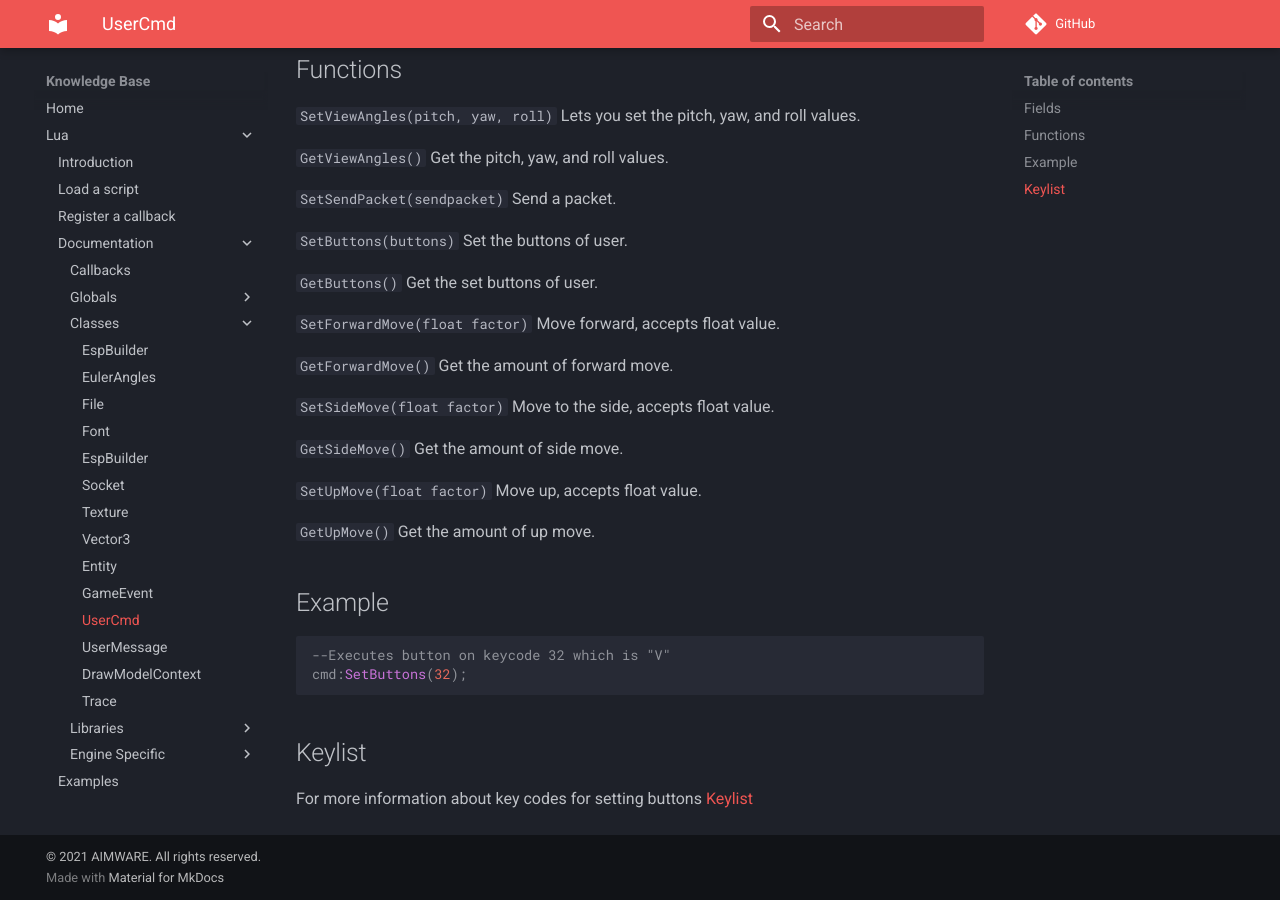
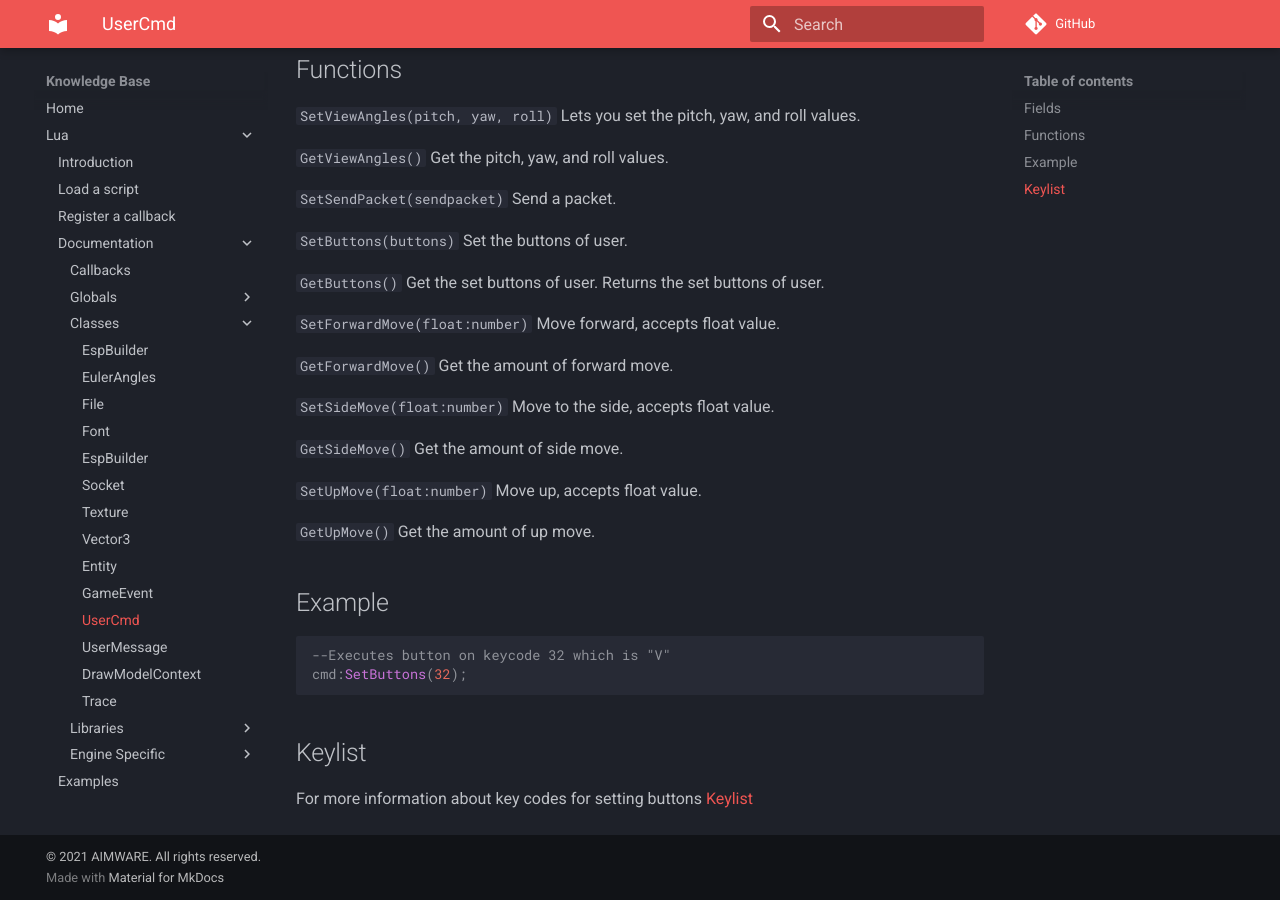
Before and after one commit to Ninaligo/aimware-web-kb, an MkDocs documentation site: the page built from private/lua/docs/class/usercmd.md, in a window 1280 px wide and 900 px high, scrolled down 951 px. Built offline with MkDocs 1.6.1 and Material for MkDocs 9.7.7, drawn with Linux system fonts in a browser that asks for light colours; comment, search, counter and statistics services are not loaded.

Commit message:
Update usercmd.md

````diff
--- a/private/lua/docs/class/usercmd.md
+++ b/private/lua/docs/class/usercmd.md
@@ -47,17 +47,17 @@
 
 ```SetButtons(buttons)``` Set the buttons of user.
 
-```GetButtons()``` Get the set buttons of user.
+```GetButtons()``` Get the set buttons of user. Returns the set buttons of user.
 
-```SetForwardMove(float factor)``` Move forward, accepts float value.
+```SetForwardMove(float:number)``` Move forward, accepts float value.
 
 ```GetForwardMove()``` Get the amount of forward move.
 
-```SetSideMove(float factor)``` Move to the side, accepts float value.
+```SetSideMove(float:number)``` Move to the side, accepts float value.
 
 ```GetSideMove()``` Get the amount of side move.
 
-```SetUpMove(float factor)``` Move up, accepts float value.
+```SetUpMove(float:number)``` Move up, accepts float value.
 
 ```GetUpMove()``` Get the amount of up move.
 
````
